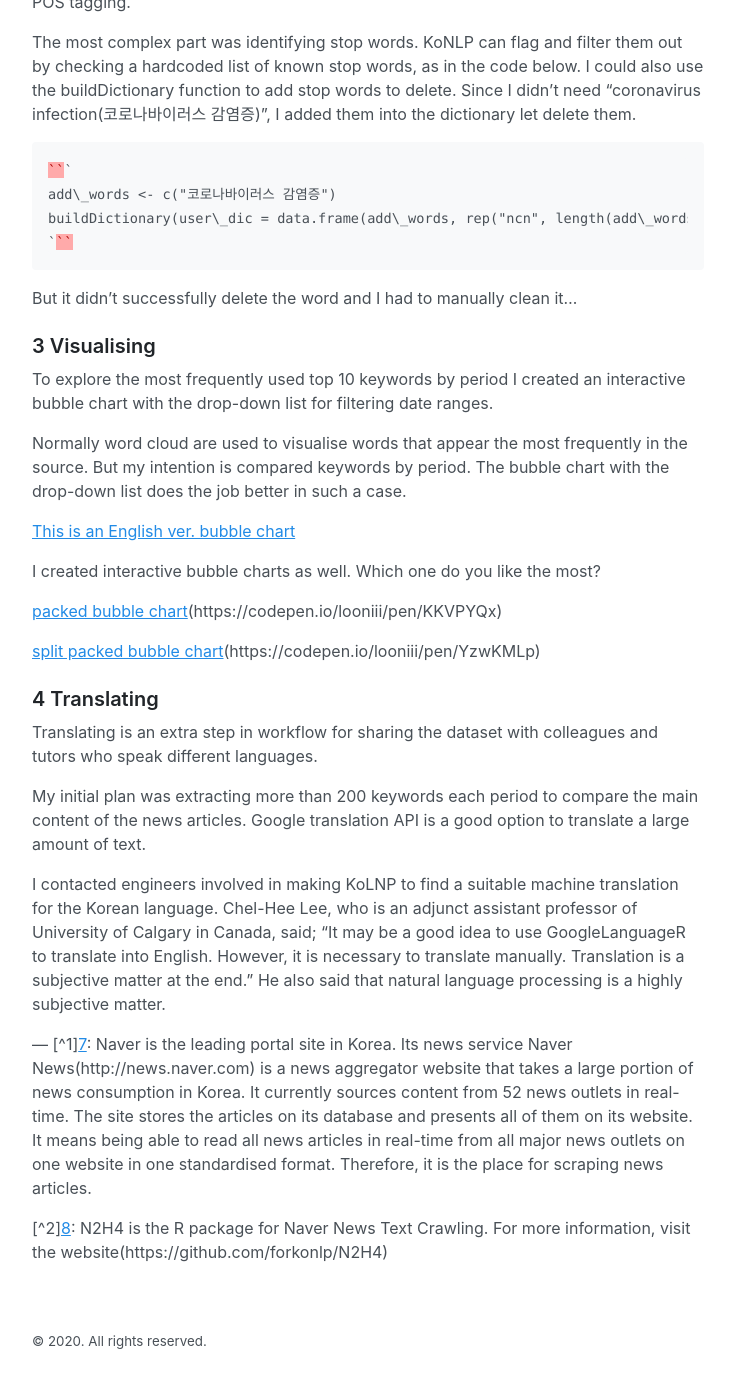
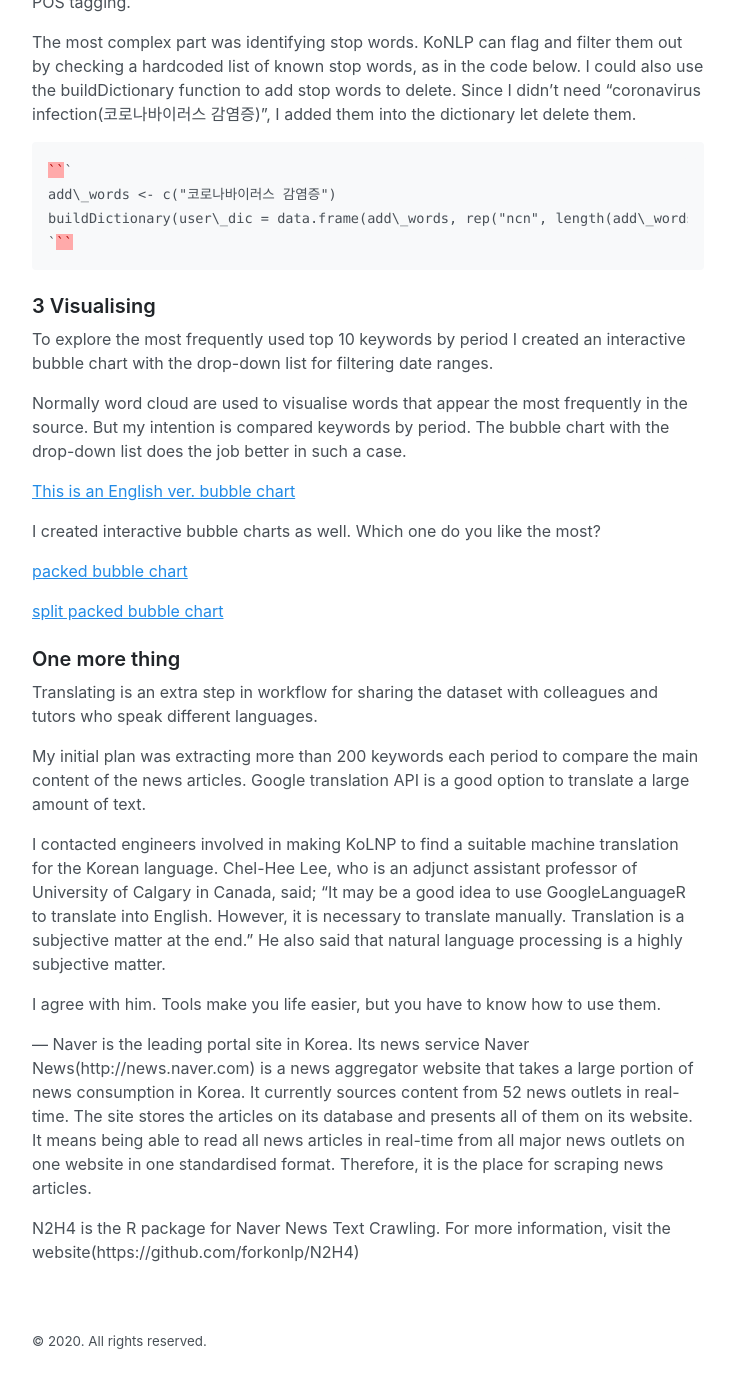
Before and after one commit to loonie-spec/looni, a Jekyll site: the page built from _posts/2020-05-25-textmining.md, in a window 1280 px wide and 1400 px high, scrolled down 986 px. Shown: the top 1388 px of the window, without its empty margins (272-1006 px from the left). Built offline with Jekyll 4.4.1, drawn with Linux system fonts in a browser that asks for light colours; some of the changed text lies outside the part shown.

Commit message:
Update 2020-05-25-textmining.md

`````diff
--- a/_posts/2020-05-25-textmining.md
+++ b/_posts/2020-05-25-textmining.md
@@ -24,7 +24,7 @@ Using the news search function of Naver News<sup id="a1">[1][2]</sup> I collecte
 The search keyword Corona19 is a common name that Korean media call Covid-19. I set the date range from 20 January, the day the first confirmed case was announced on in Korea. Then, I scrapped the website every 10 days.
 
 There are three ways to scrape news articles from Naver News on R:
-rvest(R package), Naver Open API, N2H4<sup id="a2">[2][3]</sub> (R package)
+rvest(R package), Naver Open API, N2H4<sup id="a2">[2][3]</sup> (R package)
 
 ‘rvest’ is the most reliable package I can use to crawl the website for a specific date range.
 
@@ -43,8 +43,6 @@ buildDictionary(user\_dic = data.frame(add\_words, rep("ncn", length(add\_words)
 ```
 ````
 
-But it didn’t successfully delete the word and I had to manually clean it…
-
 
 ### 3 Visualising
 
@@ -52,17 +50,17 @@ To explore the most frequently used top 10 keywords by period I created an inter
 
 Normally word cloud are used to visualise words that appear the most frequently in the source. But my intention is compared keywords by period. The bubble chart with the drop-down list does the job better in such a case.
 
-[This is an English ver. bubble chart]()
+[This is an English ver. bubble chart](https://public.flourish.studio/visualisation/2576893)
 
 I created interactive bubble charts as well.
 Which one do you like the most?
 
-[packed bubble chart][5](https://codepen.io/looniii/pen/KKVPYQx)
+[packed bubble chart](https://codepen.io/looniii/pen/KKVPYQx)
 
-[split packed bubble chart][6](https://codepen.io/looniii/pen/YzwKMLp)
+[split packed bubble chart](https://codepen.io/looniii/pen/YzwKMLp)
 
 
-### 4 Translating
+### One more thing
 
 Translating is an extra step in workflow for sharing the dataset with colleagues and tutors who speak different languages.
 
@@ -73,15 +71,9 @@ Chel-Hee Lee, who is an adjunct assistant professor of University of Calgary in
 “It may be a good idea to use GoogleLanguageR to translate into English. However, it is necessary to translate manually. Translation is a subjective matter at the end.”
 He also said that natural language processing is a highly subjective matter.
 
+I agree with him. Tools make you life easier, but you have to know how to use them.
+
 —
-[^1][7]: Naver is the leading portal site in Korea. Its news service Naver News(http://news.naver.com) is a news aggregator website that takes a large portion of news consumption in Korea. It currently sources content from 52 news outlets in real-time. The site stores the articles on its database and presents all of them on its website. It means being able to read all news articles in real-time from all major news outlets on one website in one standardised format. Therefore, it is the place for scraping news articles.
+Naver is the leading portal site in Korea. Its news service Naver News(http://news.naver.com) is a news aggregator website that takes a large portion of news consumption in Korea. It currently sources content from 52 news outlets in real-time. The site stores the articles on its database and presents all of them on its website. It means being able to read all news articles in real-time from all major news outlets on one website in one standardised format. Therefore, it is the place for scraping news articles.
 
- [^2][8]: N2H4 is the R package for Naver News Text Crawling. For more information, visit the website(https://github.com/forkonlp/N2H4)
-
-[1]:	https://www.bbc.com/korean/news-52601647
-[2]:	#footnote1
-[3]:	#footnote2
-[5]:	(https://codepen.io/looniii/pen/KKVPYQx) "bubble small"
-[6]:	(https://codepen.io/looniii/pen/YzwKMLp) "bubble big"
-[7]:	%20http://news.naver.com%20
-[8]:	https://github.com/forkonlp/N2H4
+N2H4 is the R package for Naver News Text Crawling. For more information, visit the website(https://github.com/forkonlp/N2H4)
`````
